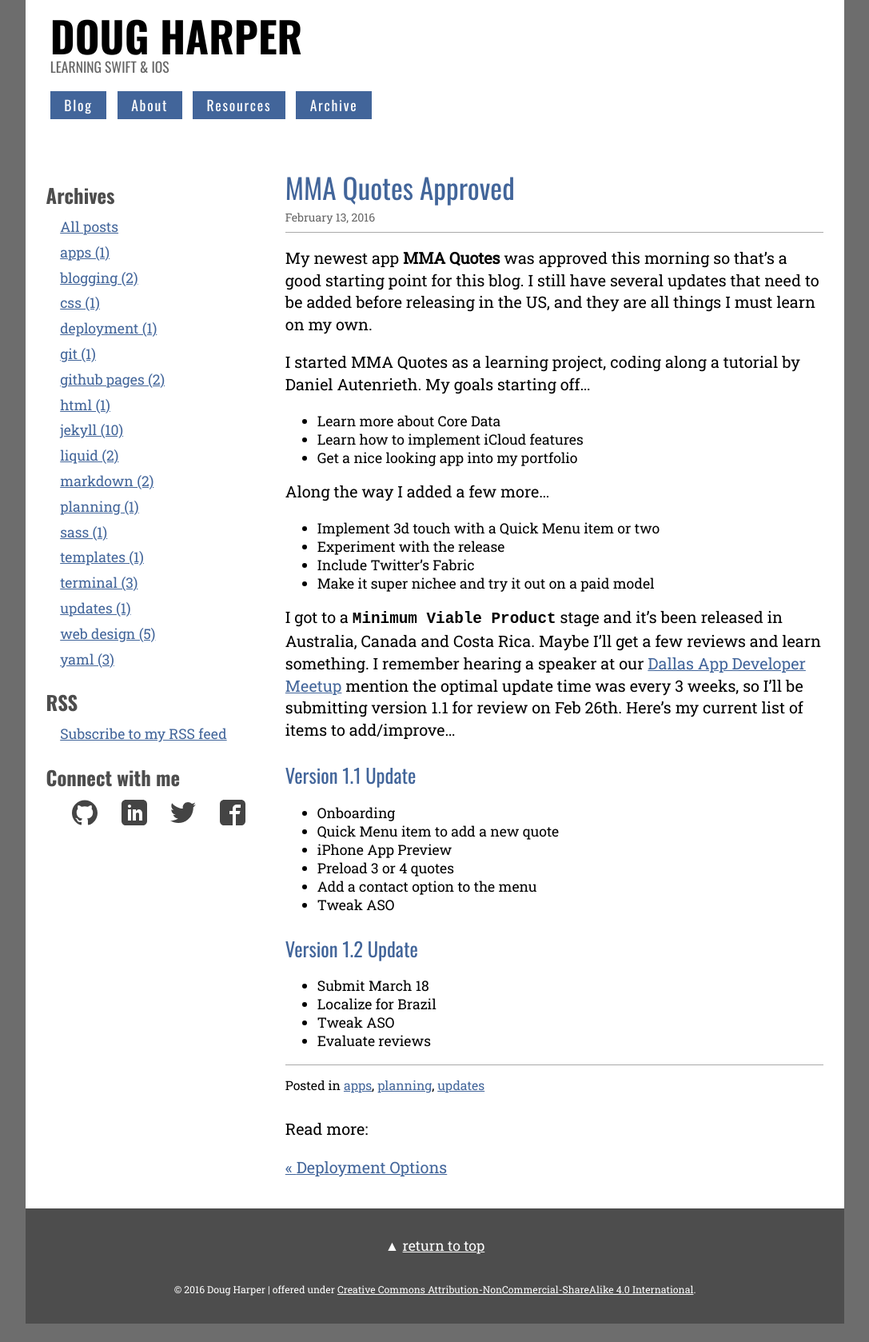
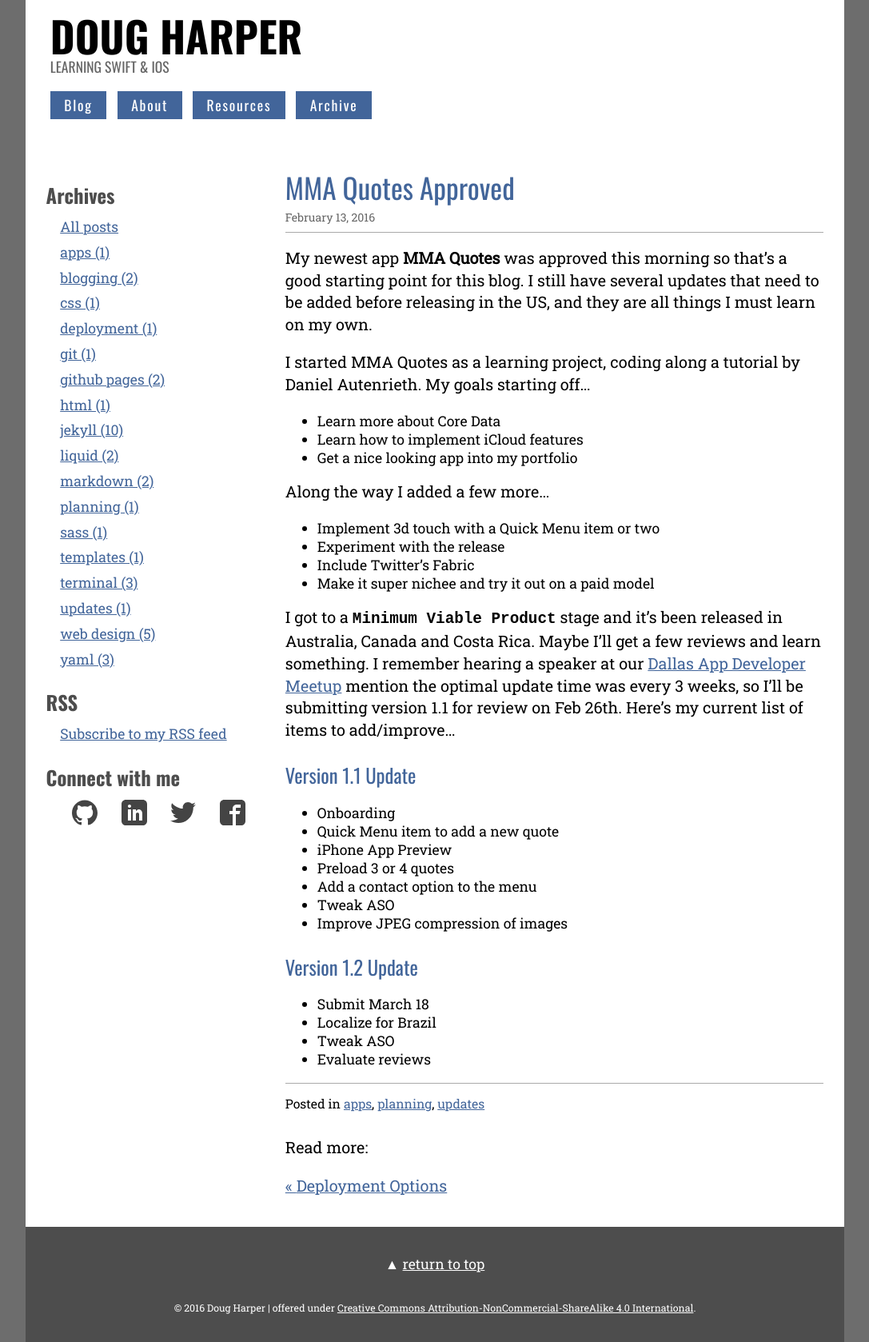
Before and after one commit to endodoug/endodoug.github.io, a Jekyll site: the page built from _posts/2016-02-13-mma-quotes-approved.md, in a window 1280 px wide. Shown: the whole page at 80% size, without its empty margins (96-1183 px from the left). Built offline with Jekyll 4.4.1, drawn with Linux system fonts in a browser that asks for light colours; comment, search, counter and statistics services are not loaded; before the commit the page ends 1655 px from its top, so only the background shows below that.

Commit message:
Update 2016-02-13-mma-quotes-approved.md
added jpeg compression improvements

```diff
--- a/_posts/2016-02-13-mma-quotes-approved.md
+++ b/_posts/2016-02-13-mma-quotes-approved.md
@@ -30,6 +30,7 @@
 * Preload 3 or 4 quotes
 * Add a contact option to the menu
 * Tweak ASO
+* Improve JPEG compression of images
 
 ### Version 1.2 Update
 
```
